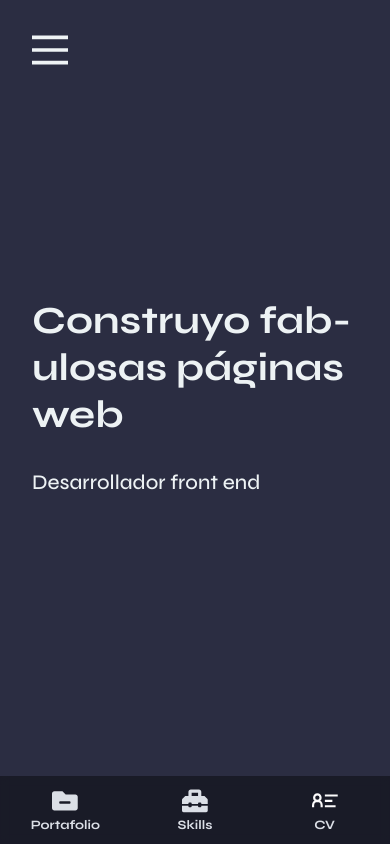
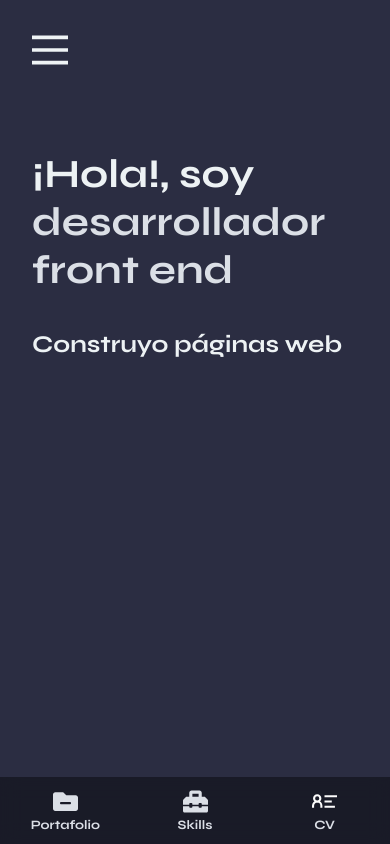
Before and after one commit to FranciscoCarvajal404/Portfolio-React, a React (Vite) app: page / in a window 390 px wide. Built offline with nearby package versions, Linux system fonts and the light colour scheme.

Commit message:
hero responsive

```diff
--- a/src/components/MenuHam.jsx
+++ b/src/components/MenuHam.jsx
@@ -15,8 +15,8 @@ const Div = styled.div`
     top: 0;
     left: 5%;
 
-    width: 15%;
-    max-width: 80px;
+    width: 10%;
+    max-width: 70px;
     min-width: 60px;
     filter: invert(99%) sepia(1%) saturate(954%) hue-rotate(167deg) brightness(93%) contrast(107%);
 }
@@ -56,6 +56,7 @@ const Div = styled.div`
 }
 
 .nav-menu{
+    z-index: 1;
     opacity: 0;
     width: 0;
     height: 0;
@@ -69,7 +70,7 @@ const Div = styled.div`
 
     border-radius: 0 0 50% 0;
 
-    background-color: rgba(0,0,0,0.6);
+    background-color: rgba(0,0,0,0.4);
     backdrop-filter: blur(10px);
 
     transition: 0.6s all ease;
--- a/src/components/PhoneNav.jsx
+++ b/src/components/PhoneNav.jsx
@@ -7,7 +7,7 @@ const StyledPhoneNave = styled.nav`
     bottom: 0;
     width: 100%;
     background-color: rgba(0,0,0,0.4);
-    backdrop-filter: blur(5px);
+    backdrop-filter: blur(10px);
 
     padding: 12px 0 8px 0;
 
@@ -34,12 +34,18 @@ const StyledPhoneNave = styled.nav`
     .dark-icon{
         filter: invert(99%);
         width: 20%;
+        max-width: 25px;
         height: auto;
     }
 
     .icon{
         width: 20%;
+        max-width: 25px;
         height: auto;
+    }
+
+    @media screen and (min-width: 768px){
+        display: none;
     }
 `
 
--- a/src/pages/Home/hero.jsx
+++ b/src/pages/Home/hero.jsx
@@ -1,7 +1,7 @@
 import styled from "styled-components"
+
 const HeroDiv = styled.main`
     width: 100vw;
-    height: 90vh;
 
 
     display: flex;
@@ -9,29 +9,122 @@ const HeroDiv = styled.main`
     justify-content: center;
     align-items: center;
 
-    padding: 0 32px;
+    padding: 150px 32px 64px 32px;
     line-height: normal;
 
-    h1{
-        font-size: 2.4rem;
-        margin: 32px 0 32px 0;
+    h2{
+        font-size: 1.5rem;
+        font-weight: 600;
+        align-self: flex-start;
+        margin-top: 32px;
     }
 
+    .wordCarousel {
+    font-size: 2.5rem;
+    font-family: 'Syne', sans-serif;
+    font-weight: 700;
 
-    div{
-        display: flex;
-        flex-direction: column;
-
-        h2{
-        font-size: 1.3rem;
-    }
+    span{
+            margin-right: 8px;
+        }
+    div {
+        overflow: hidden;
+        position: relative;
+        float: right;
+        height: 110px;
+        padding-top: 10px;
+        margin-top: -10px;
 
 
-    .arrow{
-        height: auto;
-        width: 20%;
+        li {
+            font-weight: 700;
+            height: auto;
+            margin-bottom: 55px;
+            display: block;
+            text-align: left;
+        }
+    }
+}
+
+.flip2 { animation: flip2 6s cubic-bezier(0.23, 1, 0.32, 1.2) infinite; }
+.flip3 { animation: flip3 8s cubic-bezier(0.23, 1, 0.32, 1.2) infinite; }
+.flip4 { animation: flip4 10s cubic-bezier(0.23, 1, 0.32, 1.2) infinite; }
+.flip5 { animation: flip5 12s cubic-bezier(0.23, 1, 0.32, 1.2) infinite; }
+
+@keyframes flip2 {
+    0% { margin-top: -180px; }
+    5% { margin-top: -150px;  }
+    50% { margin-top: -150px; }
+    55% { margin-top: 0px; }
+    99.99% { margin-top: 0px; }
+    100% { margin-top: -160px; }
+}
+
+@keyframes flip3 {
+    0% { margin-top: -270px; }
+    5% { margin-top: -180px; }
+    33% { margin-top: -180px; }
+    38% { margin-top: -90px; }
+    66% { margin-top: -90px; }
+    71% { margin-top: 0px; }
+    99.99% { margin-top: 0px; }
+    100% { margin-top: -270px; }
+}
+
+@keyframes flip4 {
+    0% { margin-top: -360px; }
+    5% { margin-top: -270px; }
+    25% { margin-top: -270px; }
+    30% { margin-top: -180px; }
+    50% { margin-top: -180px; }
+    55% { margin-top: -90px; }
+    75% { margin-top: -90px; }
+    80% { margin-top: 0px; }
+    99.99% { margin-top: 0px; }
+    100% { margin-top: -360px; }
+}
+
+@keyframes flip5 {
+    0% { margin-top: -450px; }
+    5% { margin-top: -360px; }
+    20% { margin-top: -360px; }
+    25% { margin-top: -270px; }
+    40% { margin-top: -270px; }
+    45% { margin-top: -180px; }
+    60% { margin-top: -180px; }
+    65% { margin-top: -90px; }
+    80% { margin-top: -90px; }
+    85% { margin-top: 0px; }
+    99.99% { margin-top: 0px; }
+    100% { margin-top: -450px; }
+}
+
+@media screen and (min-width: 569px){
+    @keyframes flip2 {
+    0% { margin-top: -180px; }
+    5% { margin-top: -105px;  }
+    50% { margin-top: -105px; }
+    55% { margin-top: 0px; }
+    99.99% { margin-top: 0px; }
+    100% { margin-top: -160px; }
+}
+
+    h2{
         align-self: center;
     }
+}
+
+@media screen and (min-width: 892px){
+
+
+    @keyframes flip2 {
+    0% { margin-top: -180px; }
+    5% { margin-top: -102px;  }
+    50% { margin-top: -102px; }
+    55% { margin-top: 0px; }
+    99.99% { margin-top: 0px; }
+    100% { margin-top: -160px; }
+}
 }
 `
 
@@ -39,10 +132,16 @@ const HeroDiv = styled.main`
 const Hero = () =>{
     return(
         <HeroDiv>
-            <div>
-                <h1>Construyo fabulosas páginas web</h1>
-                <h2>Desarrollador front end</h2>
-            </div>
+            <h1 className="wordCarousel">
+                <span>¡Hola!, soy</span>
+                <div>
+                    <ul className="flip2">
+                        <li>desarrollador front end</li>
+                        <li>Francisco Carvajal Villegas</li>
+                    </ul>
+                </div>
+            </h1>
+            <h2>Construyo páginas web</h2>
         </HeroDiv>
     )
 }
```
